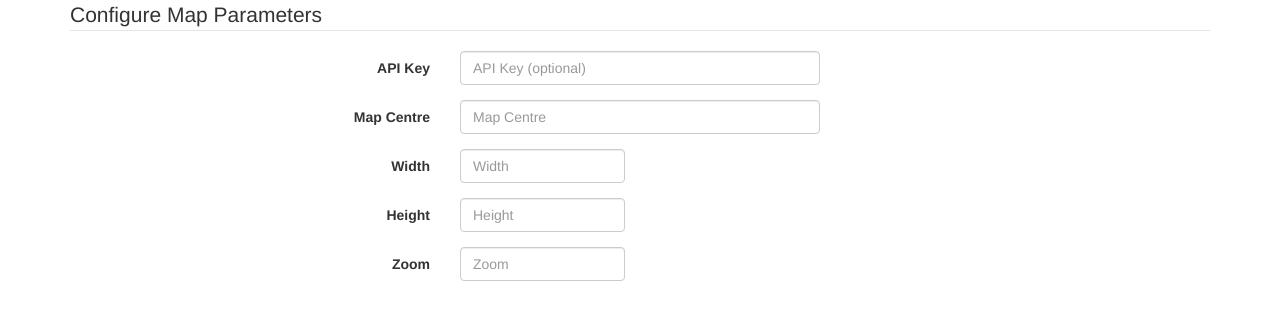
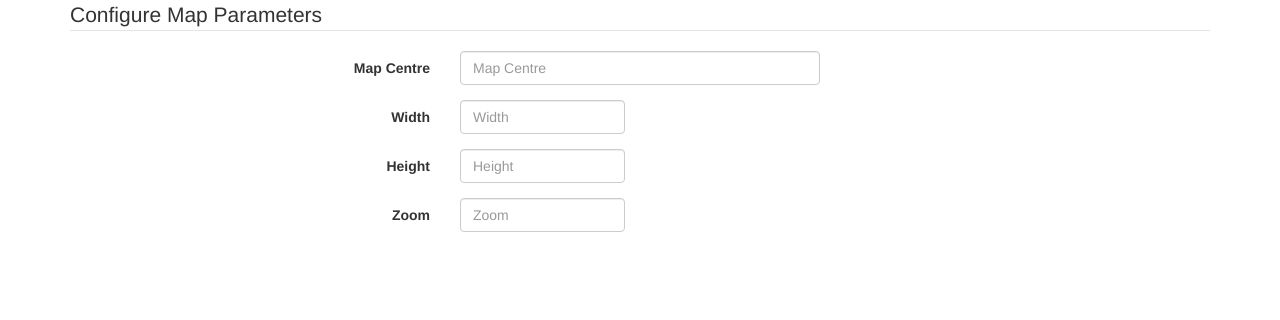
Before and after one commit to dpkjhn/gmaps-sfmc-content-block, a website: page index.html in a window 1280 px wide. Drawn offline with nearby package versions, Linux system fonts and the light colour scheme.

Commit message:
Minor updates

```diff
--- a/index.html
+++ b/index.html
@@ -18,15 +18,6 @@
 
                 <!-- Form Name -->
                 <legend>Configure Map Parameters</legend>
-
-                <!-- Text input-->
-                <div class="form-group">
-                    <label class="col-md-4 control-label" for="apiKey">API Key</label>
-                    <div class="col-md-4">
-                        <input id="apiKey" name="apiKey" type="text" placeholder="API Key (optional)" class="form-control input-md">
-
-                    </div>
-                </div>
 
                 <!-- Text input-->
                 <div class="form-group">
--- a/mainApp.js
+++ b/mainApp.js
@@ -49,6 +49,8 @@ let fetchData = () => {
             document.getElementById('mapWidth').value = mapData.mapWidth;
             document.getElementById('mapHeight').value = mapData.mapHeight;
             document.getElementById('mapCentre').value = mapData.mapCentre;
+            document.getElementById('mapZoom').value = mapData.mapZoom;
+
             // console.log('Found data!');
         }
     });
```
